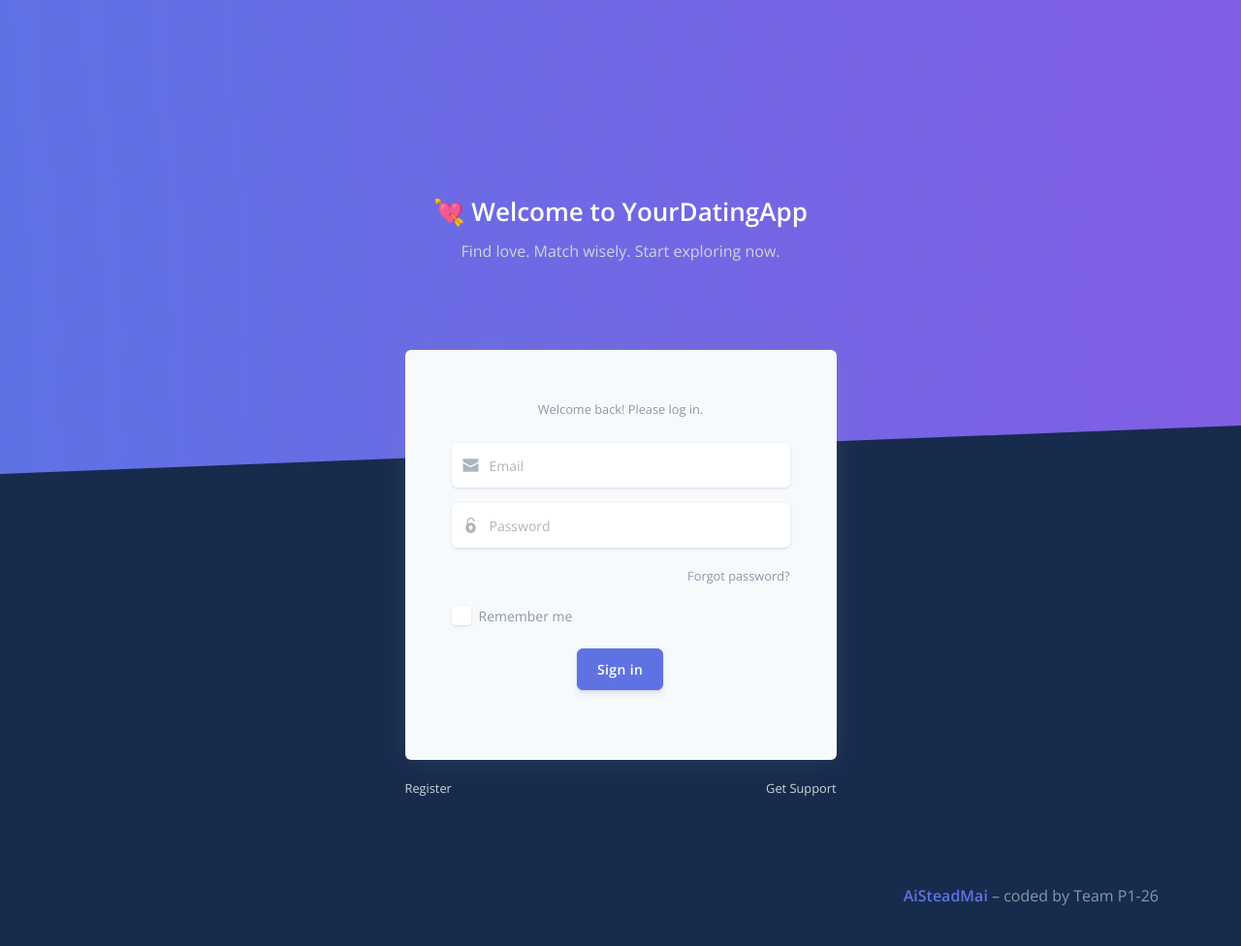
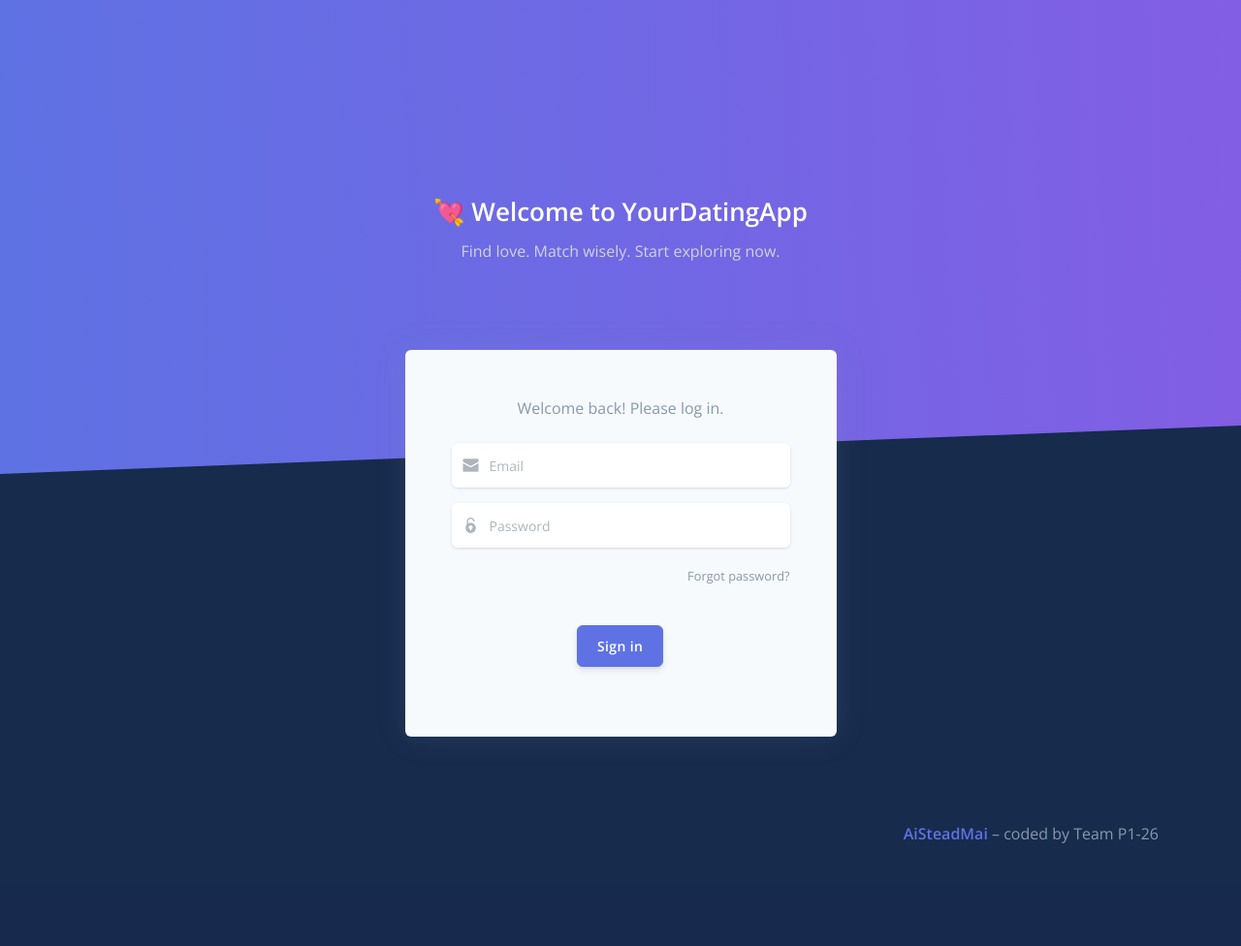
Before and after one commit to Aisyah129/ICT2216-SSD-GRP26, a Django app: page / in a window 1280 px wide. Shown: the part 66-1042 px from the top of the page at 97% size. After the commit the page ends 936 px from the top, so only its background shows below. Run offline with Django 3.2, Linux system fonts and the light colour scheme; some libraries are stand-ins or nearby versions.

Commit message:
Update login.html

```diff
--- a/core/templates/accounts/login.html
+++ b/core/templates/accounts/login.html
@@ -9,7 +9,7 @@
       <div class="card bg-secondary shadow border-0">
         <div class="card-body px-lg-5 py-lg-5">
           <div class="text-center text-muted mb-4">
-            <small>Welcome back! Please log in.</small>
+            <small class="custom-heading">Welcome back! Please log in.</small>
           </div>
 
           <form method="POST">
@@ -46,13 +46,6 @@
               <a href="{% url 'password_reset' %}" class="text-muted"><small>Forgot password?</small></a>
             </div>
 
-            <!-- Remember Me -->
-            <div class="custom-control custom-control-alternative custom-checkbox">
-              <input class="custom-control-input" id="customCheckLogin" type="checkbox">
-              <label class="custom-control-label" for="customCheckLogin">
-                <span class="text-muted">Remember me</span>
-              </label>
-            </div>
 
             <!-- Submit -->
             <div class="text-center">
@@ -67,16 +60,19 @@
         </div>
       </div>
 
-      <!-- Footer Links -->
-      <div class="row mt-3">
-        <div class="col-6">
-          <a href="{% url 'register' %}" class="text-light"><small>Register</small></a>
-        </div>
-        <div class="col-6 text-right">
-          <a href="https://appseed.us/support" class="text-light"><small>Get Support</small></a>
-        </div>
-      </div>
+
     </div>
   </div>
 </div>
 {% endblock content %}
+
+
+{% block stylesheets %}
+<style>
+
+  .custom-heading {
+    font-size: 1.0rem;
+    font-weight: 500;
+  }
+</style>
+{% endblock %}
```
